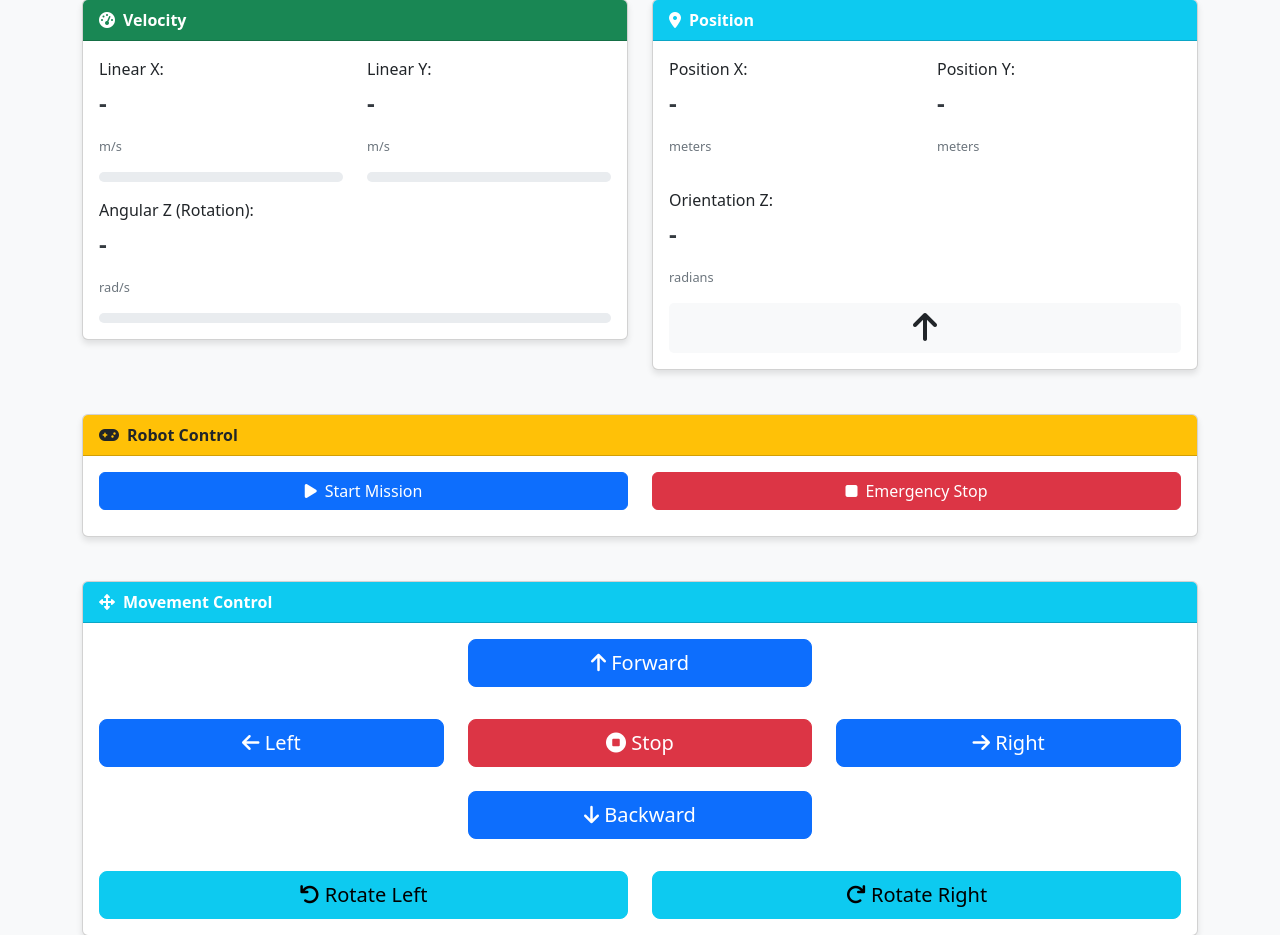
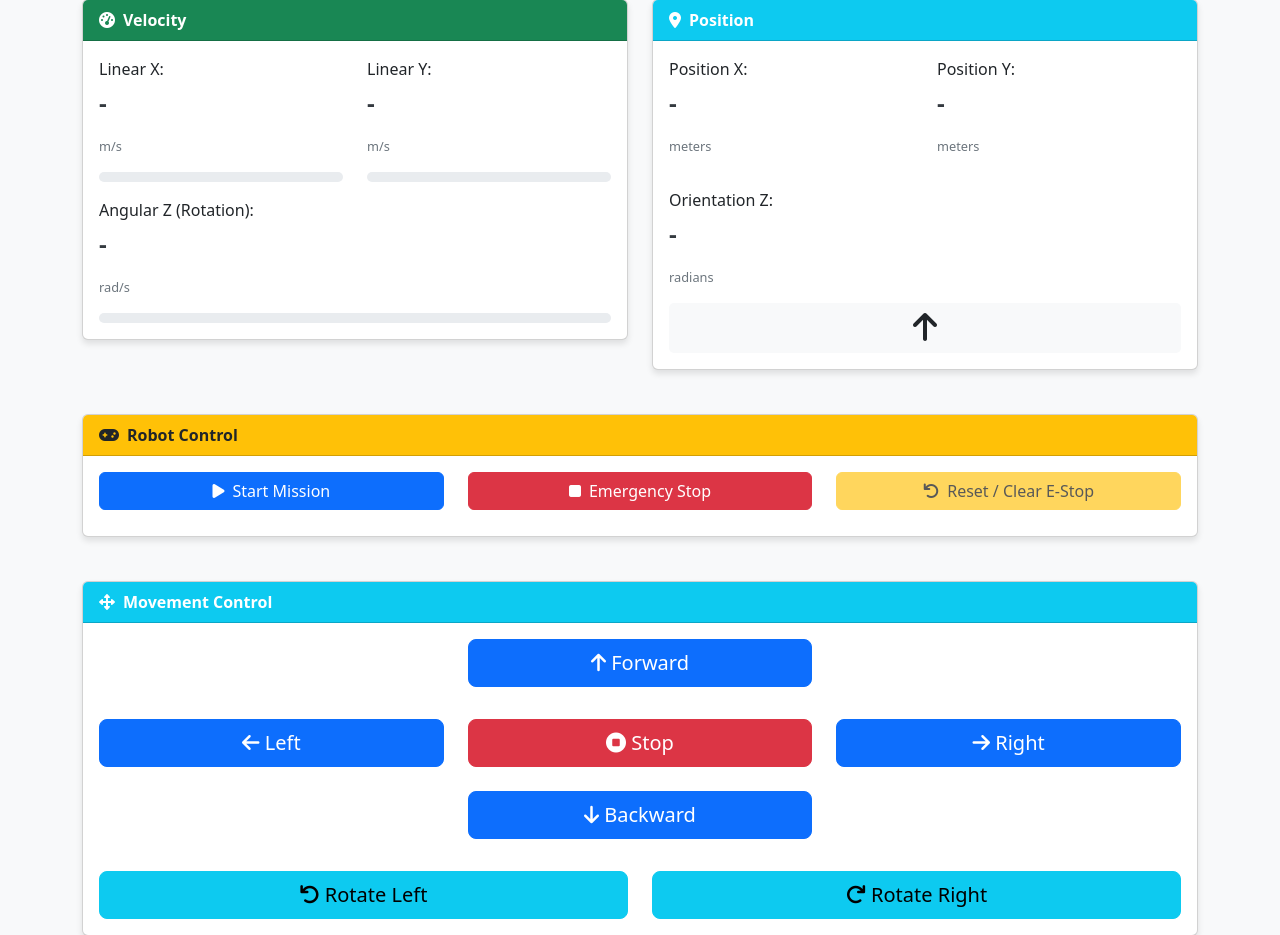
Before and after one commit to cme-research/cmeresearch_amr_webcontrol, a Django app: page / in a window 1280 px wide. Shown: the part 284-1219 px from the top of the page. Run offline with Django 5.2, Linux system fonts and the light colour scheme; data that the repository does not hold is empty.

Commit message:
feat: add Reset/Clear E-Stop button wired to robot state machine

```diff
--- a/amr_control/views.py
+++ b/amr_control/views.py
@@ -44,6 +44,8 @@ def handle_button(request):
             return button1_action(request)
         elif button_type == 'button2':
             return button2_action(request)
+        elif button_type == 'button3':
+            return button3_action(request)
 
         # Movement control buttons
         elif button_type == 'move_forward':
@@ -94,6 +96,20 @@ def button2_action(request):
     """Send emergency_stop command to the robot state machine via MQTT."""
     success = send_robot_command("emergency_stop")
     message = "Emergency stop sent" if success else "Failed to send emergency_stop command"
+    status = "success" if success else "error"
+    if is_ajax(request):
+        return JsonResponse({'status': status, 'message': message})
+    if success:
+        messages.success(request, message)
+    else:
+        messages.error(request, message)
+    return redirect('button_page')
+
+
+def button3_action(request):
+    """Send reset command to clear emergency stop and return to idle via MQTT."""
+    success = send_robot_command("reset")
+    message = "Reset sent" if success else "Failed to send reset command"
     status = "success" if success else "error"
     if is_ajax(request):
         return JsonResponse({'status': status, 'message': message})
--- a/templates/amr_control/viewport.html
+++ b/templates/amr_control/viewport.html
@@ -228,14 +228,19 @@
                         <form method="post" action="{% url 'handle_button' %}" id="mission-form">
                             {% csrf_token %}
                             <div class="row">
-                                <div class="col-md-6">
+                                <div class="col-md-4">
                                     <button type="submit" name="button_type" value="button1" class="btn btn-primary action-btn">
                                         <i class="fas fa-play me-2"></i>Start Mission
                                     </button>
                                 </div>
-                                <div class="col-md-6">
+                                <div class="col-md-4">
                                     <button type="submit" name="button_type" value="button2" class="btn btn-danger action-btn">
                                         <i class="fas fa-stop me-2"></i>Emergency Stop
+                                    </button>
+                                </div>
+                                <div class="col-md-4">
+                                    <button type="submit" name="button_type" value="button3" id="reset-btn" class="btn btn-warning action-btn" disabled>
+                                        <i class="fas fa-undo me-2"></i>Reset / Clear E-Stop
                                     </button>
                                 </div>
                             </div>
@@ -521,10 +526,14 @@
             'moving':        'Moving',
             'emergency_stop': 'EMERGENCY STOP',
         };
+        const resetBtn = document.getElementById('reset-btn');
         function updateStateBadge(state) {
             const label = STATE_LABELS[state] || state;
             robotStateBadge.textContent = label;
             robotStateBadge.className = 'state-badge state-' + (state || 'unknown');
+            if (resetBtn) {
+                resetBtn.disabled = (state !== 'emergency_stop');
+            }
         }
 
         // Mission form — AJAX submission
```
Also changed, not shown: amr_control/tests.py (+13 -0 lines).
